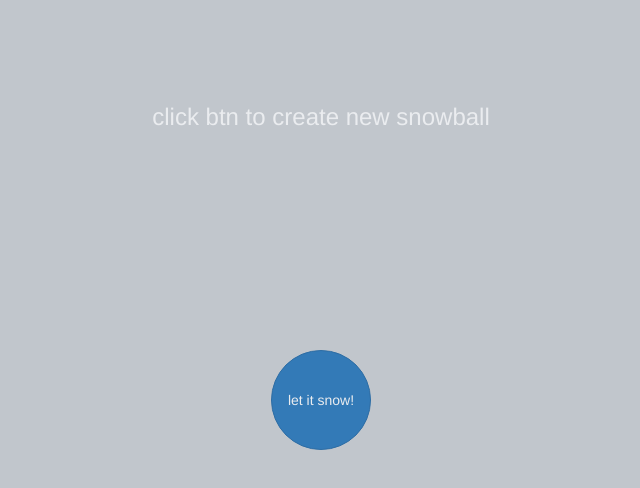
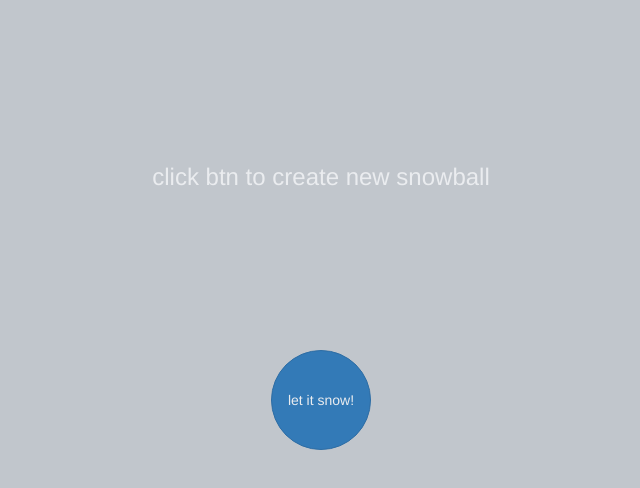
Before and after one commit to dawJar/javaScript-s, a plain HTML site: page index.html in a window 1280 px wide. Shown: the whole page, without its empty margins (319-959 px from the left). Drawn offline with nearby package versions, Linux system fonts and the light colour scheme.

Commit message:
'cleaning

```diff
--- a/index.html
+++ b/index.html
@@ -2,8 +2,6 @@
 <html lang="pl">
   <head>
     <meta charset="utf-8">
-    <meta http-equiv="X-UA-Compatible" content="IE=edge">
-    <meta name="viewport" content="width=device-width, initial-scale=1">
     <title>client-side</title>
 
     <link rel="stylesheet" href="https://maxcdn.bootstrapcdn.com/bootstrap/3.3.5/css/bootstrap.min.css">
@@ -15,8 +13,6 @@
     <div id="app-container">
       <input id="btn" type="button" class="btn btn-primary" value="let it snow!" />
       <p class="hint">click btn to create new snowball</p>
-
-      <!-- <i class="fa fa-snowflake-o"></i> -->
     </div>
 
     <script src="https://ajax.googleapis.com/ajax/libs/jquery/1.11.3/jquery.min.js"></script>
--- a/style.css
+++ b/style.css
@@ -22,7 +22,7 @@ html, body {
 .hint {
     position: fixed;
     width: 100%;
-    top: 100px;
+    top: 20%;
     text-align: center;
     color: #eaecef;
     font-size: 24px;
```
